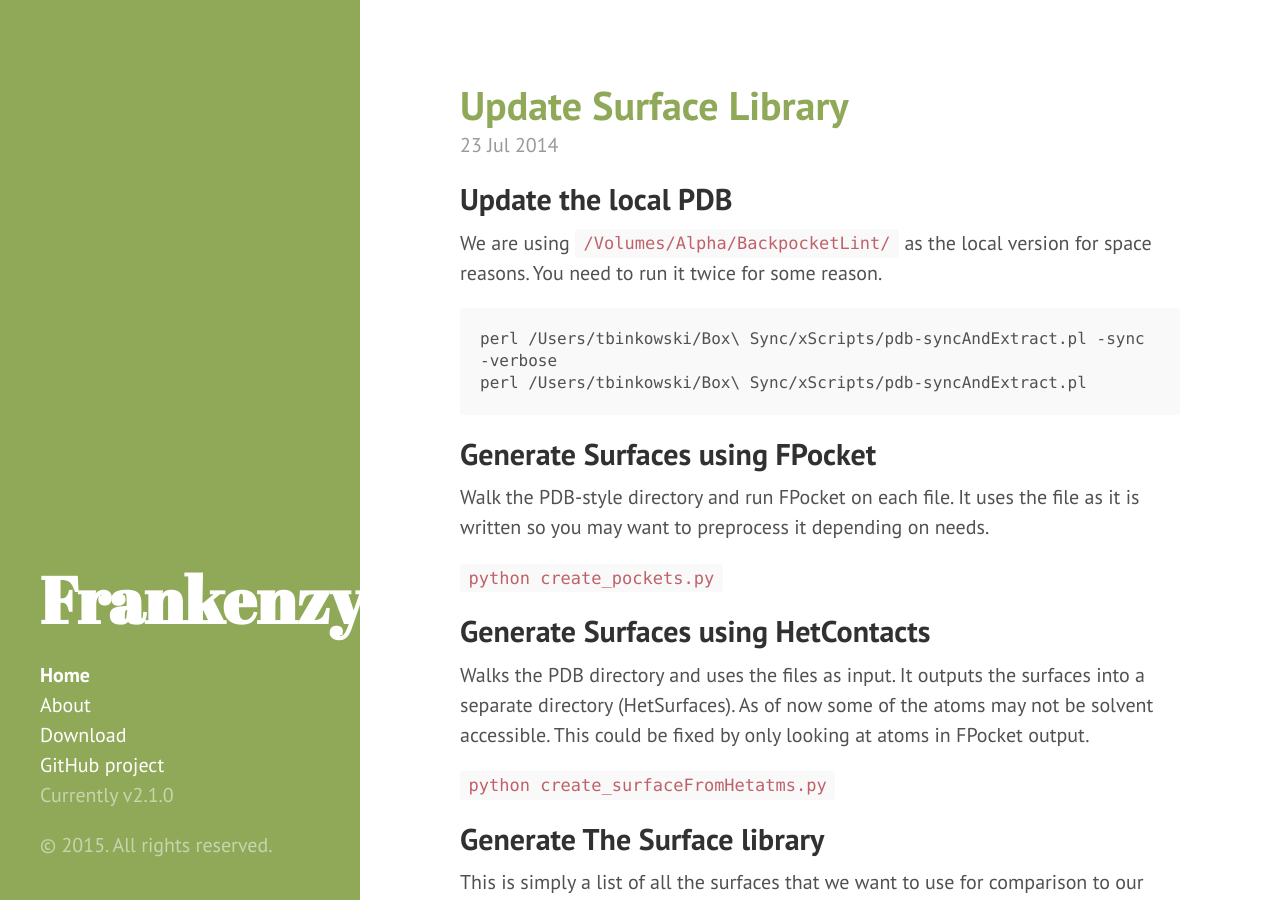
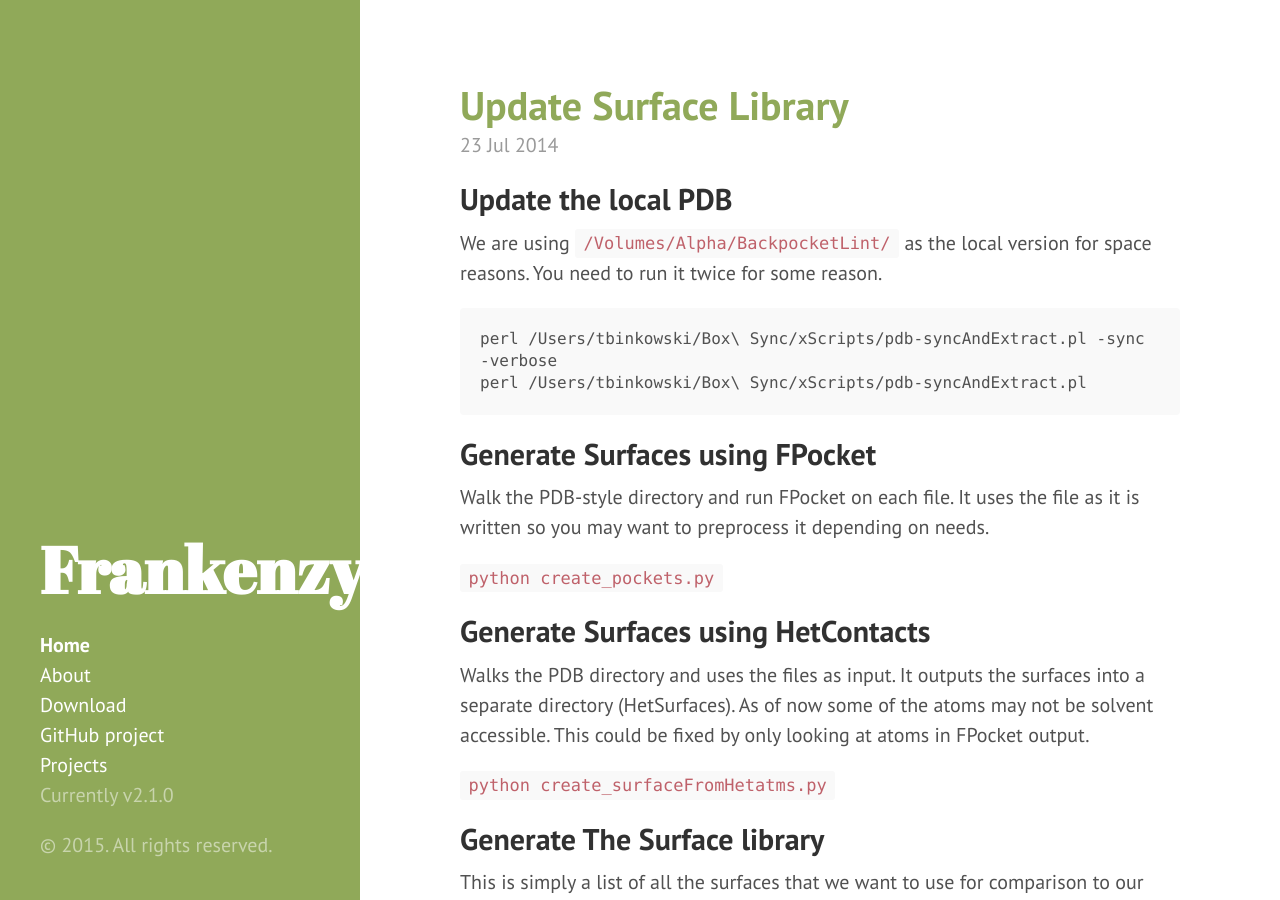
Before and after one commit to tabinks/frankenzyme.com, a Jekyll site: the page built from index.html, in a window 1280 px wide and 900 px high. Built offline with Jekyll 4.4.1, drawn with Linux system fonts in a browser that asks for light colours; Markdown is read by kramdown in place of the engine named in the settings; the list of posts is cut into pages by our own code.

Commit message:
Add stuff

```diff
--- a/_includes/sidebar.html
+++ b/_includes/sidebar.html
@@ -28,6 +28,7 @@
 
       <a class="sidebar-nav-item" href="{{ site.github.repo }}/archive/v{{ site.version }}.zip">Download</a>
       <a class="sidebar-nav-item" href="{{ site.github.repo }}">GitHub project</a>
+      <a class="sidebar-nav-item" href="/projects/">Projects</a>
       <span class="sidebar-nav-item">Currently v{{ site.version }}</span>
     </nav>
 
```
